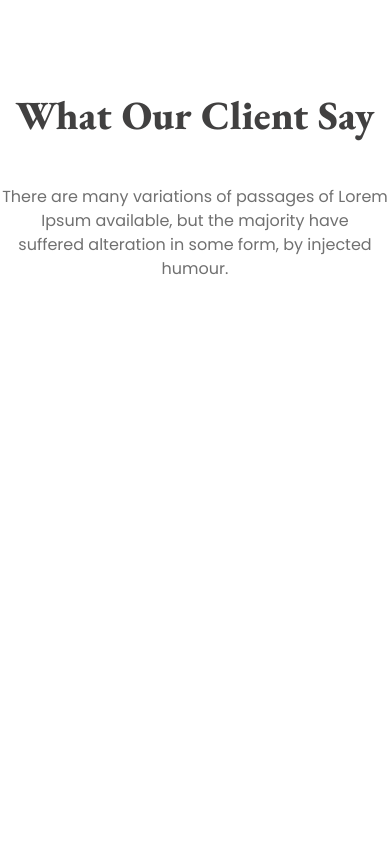
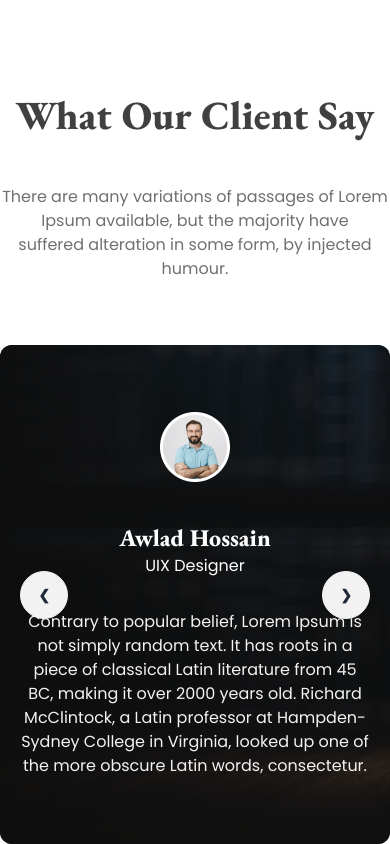
Before and after one commit to md-ratul-gazi/Module-14-Practice-Task, a plain HTML site: page index.html in a window 390 px wide. Shown: the part 4253-5097 px from the top of the page. Before the commit the page ends 4598 px from the top, so only its background shows below. Drawn offline with nearby package versions, Linux system fonts and the light colour scheme.

Commit message:
Client review section done

```diff
--- a/index.html
+++ b/index.html
@@ -417,6 +417,131 @@
             suffered alteration in some form, by injected humour.
           </p>
         </div>
+
+        <!-- Some client review section starts here -->
+        <div>
+          <div
+            class="carousel w-full h-[499px] rounded-xl bg-cover"
+            style="background-image: url('./images/banner.png')"
+          >
+            <!-- Slider 1 starts here -->
+            <div
+              id="slide1"
+              class="carousel-item relative w-full flex justify-center bg-[#111111CC]"
+            >
+              <div class="flex flex-col justify-center items-center">
+                <div>
+                  <img src="/images/client.png" class="" />
+                </div>
+                <div class="text-center">
+                  <p class="font-Eb text-2xl font-extrabold text-[#fff] mt-10">
+                    Awlad Hossain
+                  </p>
+                  <p
+                    class="font-poppins text-base font-normal text-[#fff] mb-8"
+                  >
+                    UIX Designer
+                  </p>
+                  <p
+                    class="font-poppins text-base font-normal text-[#F3F3F3] px-5 lg:w-[900px]"
+                  >
+                    Contrary to popular belief, Lorem Ipsum is not simply random
+                    text. It has roots in a piece of classical Latin literature
+                    from 45 BC, making it over 2000 years old. Richard
+                    McClintock, a Latin professor at Hampden-Sydney College in
+                    Virginia, looked up one of the more obscure Latin words,
+                    consectetur.
+                  </p>
+                </div>
+              </div>
+              <div
+                class="absolute flex justify-between transform -translate-y-1/2 left-5 right-5 top-1/2"
+              >
+                <a href="#slide4" class="btn btn-circle">❮</a>
+                <a href="#slide2" class="btn btn-circle">❯</a>
+              </div>
+            </div>
+            <!-- Slider 1 ends here -->
+
+            <!-- Slider 2 starts here -->
+            <div
+              id="slide2"
+              class="carousel-item relative w-full flex justify-center bg-[#111111CC]"
+            >
+              <div class="flex flex-col justify-center items-center">
+                <div>
+                  <img src="/images/client.png" class="" />
+                </div>
+                <div class="text-center">
+                  <p class="font-Eb text-2xl font-extrabold text-[#fff] mt-10">
+                    Awlad Hossain
+                  </p>
+                  <p
+                    class="font-poppins text-base font-normal text-[#fff] mb-8"
+                  >
+                    UIX Designer
+                  </p>
+                  <p
+                    class="font-poppins text-base font-normal text-[#F3F3F3] px-5 lg:w-[900px]"
+                  >
+                    Contrary to popular belief, Lorem Ipsum is not simply random
+                    text. It has roots in a piece of classical Latin literature
+                    from 45 BC, making it over 2000 years old. Richard
+                    McClintock, a Latin professor at Hampden-Sydney College in
+                    Virginia, looked up one of the more obscure Latin words,
+                    consectetur.
+                  </p>
+                </div>
+              </div>
+              <div
+                class="absolute flex justify-between transform -translate-y-1/2 left-5 right-5 top-1/2"
+              >
+                <a href="#slide1" class="btn btn-circle">❮</a>
+                <a href="#slide3" class="btn btn-circle">❯</a>
+              </div>
+            </div>
+            <!-- Slider 2 ends here -->
+
+            <!-- Slider 3 starts here -->
+            <div
+              id="slide3"
+              class="carousel-item relative w-full flex justify-center bg-[#111111CC]"
+            >
+              <div class="flex flex-col justify-center items-center">
+                <div>
+                  <img src="/images/client.png" class="" />
+                </div>
+                <div class="text-center">
+                  <p class="font-Eb text-2xl font-extrabold text-[#fff] mt-10">
+                    Awlad Hossain
+                  </p>
+                  <p
+                    class="font-poppins text-base font-normal text-[#fff] mb-8"
+                  >
+                    UIX Designer
+                  </p>
+                  <p
+                    class="font-poppins text-base font-normal text-[#F3F3F3] px-5 lg:w-[900px]"
+                  >
+                    Contrary to popular belief, Lorem Ipsum is not simply random
+                    text. It has roots in a piece of classical Latin literature
+                    from 45 BC, making it over 2000 years old. Richard
+                    McClintock, a Latin professor at Hampden-Sydney College in
+                    Virginia, looked up one of the more obscure Latin words,
+                    consectetur.
+                  </p>
+                </div>
+              </div>
+              <div
+                class="absolute flex justify-between transform -translate-y-1/2 left-5 right-5 top-1/2"
+              >
+                <a href="#slide2" class="btn btn-circle">❮</a>
+                <a href="#slide4" class="btn btn-circle">❯</a>
+              </div>
+            </div>
+          </div>
+        </div>
+        <!-- Some client review section ends here -->
       </section>
       <!-- Client review section ends here -->
     </main>
```
Also changed, not shown: images/client.png (added).
